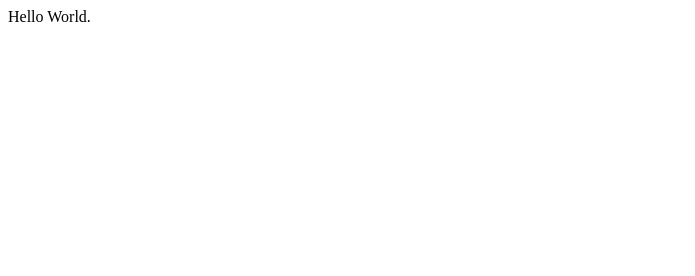
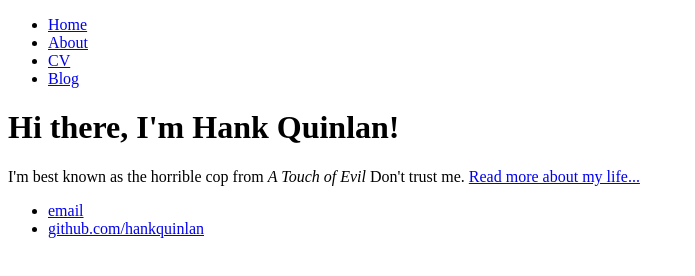
Before and after one commit to skaneplug/euglin1130.github.io, a plain HTML site: page index.html in a window 1280 px wide. Shown: the whole page, without its empty margins (0-695 px from the left). Drawn offline with Linux system fonts and the light colour scheme.

Commit message:
Update index.html

```diff
--- a/index.html
+++ b/index.html
@@ -1,6 +1,28 @@
 <!DOCTYPE html>
 <html>
-<body>
-Hello World.
-</body>
+	<head>
+		<title>Hank Quinlan, Horrible Cop</title>
+	</head>
+	<body>
+		<nav>
+    		<ul>
+        		<li><a href="/">Home</a></li>
+	        	<li><a href="/about">About</a></li>
+        		<li><a href="/cv">CV</a></li>
+        		<li><a href="/blog">Blog</a></li>
+    		</ul>
+		</nav>
+		<div class="container">
+    		<div class="blurb">
+        		<h1>Hi there, I'm Hank Quinlan!</h1>
+				<p>I'm best known as the horrible cop from <em>A Touch of Evil</em> Don't trust me. <a href="/about">Read more about my life...</a></p>
+    		</div><!-- /.blurb -->
+		</div><!-- /.container -->
+		<footer>
+    		<ul>
+        		<li><a href="mailto:hankquinlanhub@gmail.com">email</a></li>
+        		<li><a href="https://github.com/hankquinlan">github.com/hankquinlan</a></li>
+			</ul>
+		</footer>
+	</body>
 </html>
```
